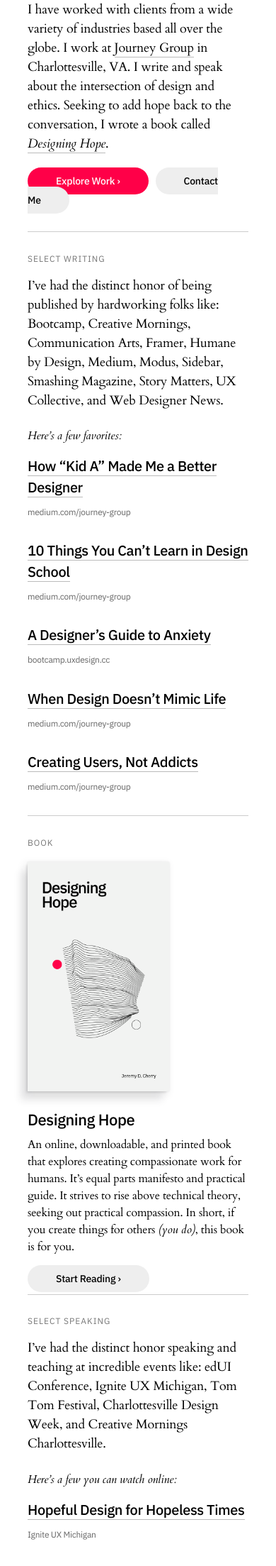
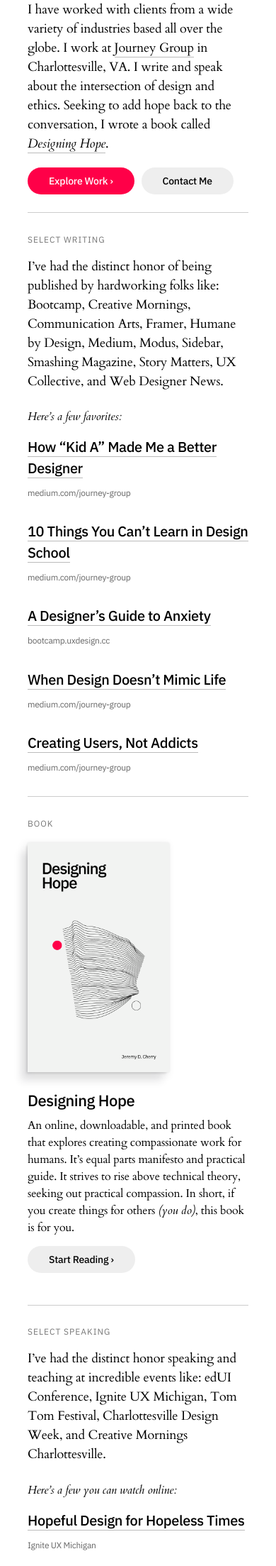
Before and after one commit to jeremydcherry/jeremydcherry.github.io, a Jekyll site: the page built from index.md, in a window 390 px wide. Shown: the part 554-2761 px from the top of the page at 71% size. Built offline with Jekyll 4.4.1, drawn with Linux system fonts in a browser that asks for light colours.

Commit message:
Updated mobile styles

```diff
--- a/_sass/main.scss
+++ b/_sass/main.scss
@@ -544,7 +544,9 @@
   img.avatar{margin: 0 0 10px;}
   .main-page{margin: 1em auto; max-width: 85%;}
   img.book-cover{width: 200px; margin:0 auto 1.25em;}
-  .book{display: block;margin: 1em 0 30em;}
+  .book{display: block;margin: 1em 0 32em;}
+  a.btn{padding: 10px 30px;}
+  a.btn_secondary{padding: 10px 30px;}
   p {font-size: 18px;}
   h1{font-size: 26px;}
   h2{font-size: 22px;}
```
